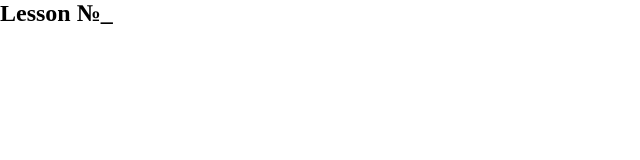
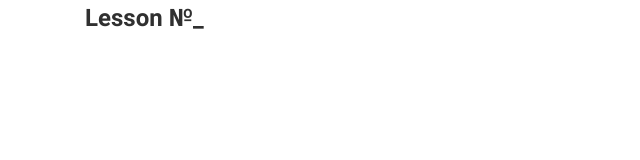
Before and after one commit to Stanysmaev/fe_basic_homework, a plain HTML site: page index.html in a window 1280 px wide. Shown: the whole page, without its empty margins (0-640 px from the left). Drawn offline with Linux system fonts and the light colour scheme.

Commit message:
minor changes

```diff
--- a/index.html
+++ b/index.html
@@ -7,6 +7,7 @@
   <meta name="viewport" content="width=device-width, initial-scale=1.0">
   <title>Home works</title>
   <link rel="stylesheet" href="./styles/style.css">
+  <link rel="stylesheet" href="./fonts/font.css">
 </head>
 
 <body>
--- a/styles/style.css
+++ b/styles/style.css
@@ -1,4 +1,26 @@
 * {
   margin: 0;
   padding: 0;
+  box-sizing: border-box;
 }
+
+img {
+  max-width: 100%;
+}
+
+html {
+  font-family: 'Roboto', sans-serif;
+  font-size: 16px;
+  font-weight: 400;
+  line-height: 1.5;
+  color: #303030;
+}
+
+.container {
+  width: 100%;
+  max-width: 1140px;
+  margin-left: auto;
+  margin-right: auto;
+  padding-left: 15px;
+  padding-right: 15px;
+}
```
